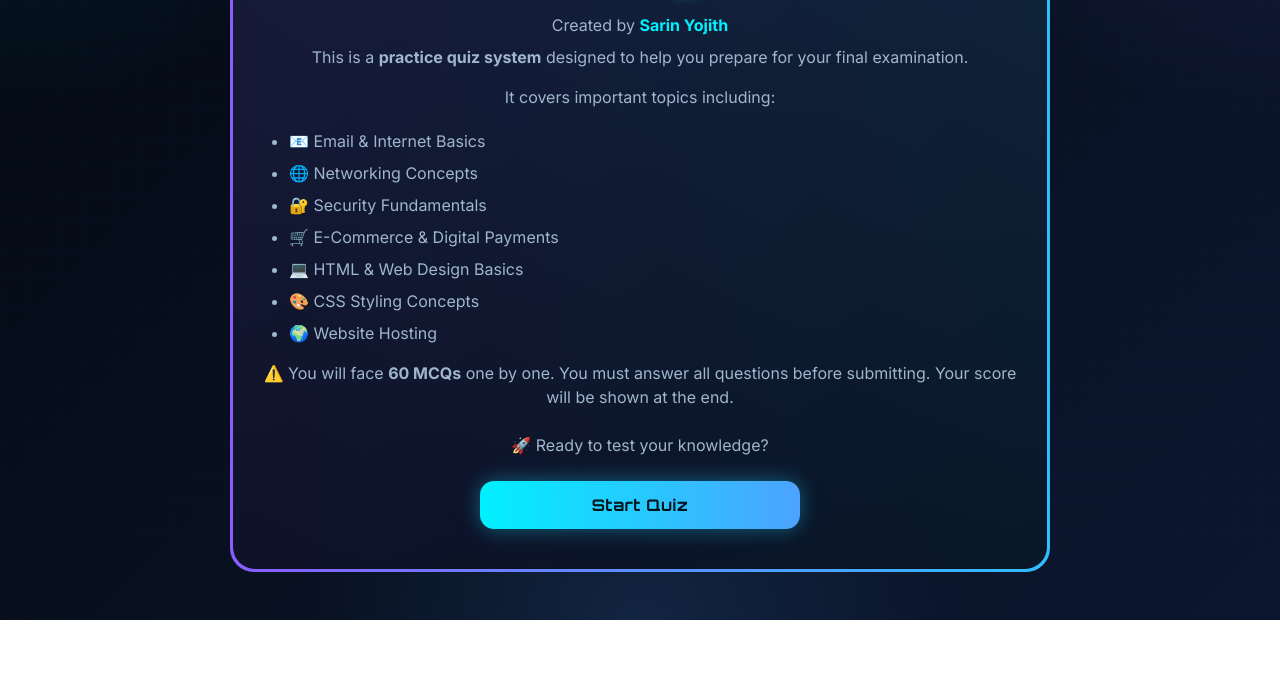
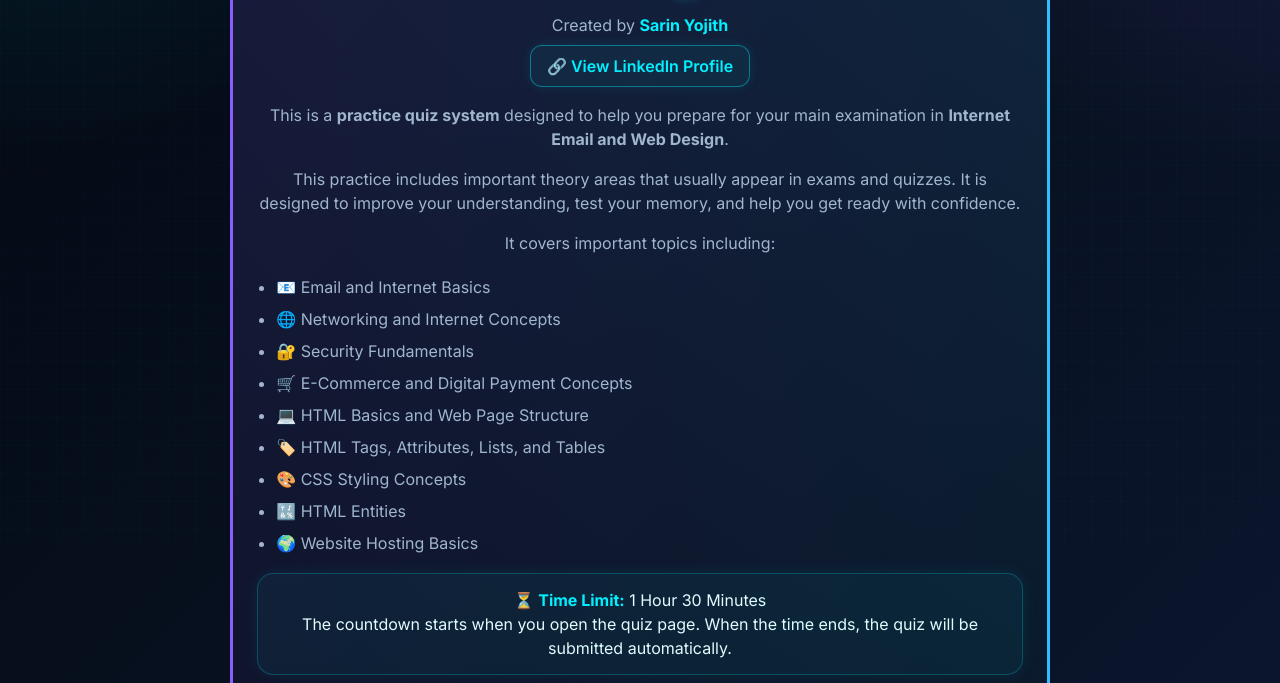
Before and after one commit to Sarin-Yojith/internet-email-web-design-quiz, a plain HTML site: page index.html in a window 1280 px wide. Shown: the part 269-952 px from the top of the page. Before the commit the page ends 889 px from the top, so only its background shows below. Drawn offline with nearby package versions, Linux system fonts and the light colour scheme.

Commit message:
Update quiz instructions and styling in index.html

```diff
--- a/index.html
+++ b/index.html
@@ -6,13 +6,13 @@
   <title>Internet Email and Web Design Quiz</title>
 
   <link rel="preconnect" href="https://fonts.googleapis.com">
+  <link rel="preconnect" href="https://fonts.gstatic.com" crossorigin>
   <link href="https://fonts.googleapis.com/css2?family=Orbitron:wght@500;700;800&family=Inter:wght@400;500;600;700&display=swap" rel="stylesheet">
 
   <link href="https://cdn.jsdelivr.net/npm/bootstrap@5.3.3/dist/css/bootstrap.min.css" rel="stylesheet">
   <link rel="stylesheet" href="css/style.css">
 
   <style>
-    /* Neon animated border */
     .neon-border-box {
       position: relative;
       border-radius: 24px;
@@ -37,10 +37,59 @@
       text-align: left;
       margin-top: 20px;
       color: #9fb6cc;
+      padding-left: 1.2rem;
     }
 
     .feature-list li {
       margin-bottom: 8px;
+    }
+
+    .timer-note {
+      margin-top: 18px;
+      padding: 14px 16px;
+      border-radius: 16px;
+      border: 1px solid rgba(0, 240, 255, 0.22);
+      background: rgba(0, 240, 255, 0.05);
+      color: #dffcff;
+      box-shadow: 0 0 16px rgba(0, 240, 255, 0.08);
+    }
+
+    .timer-note strong {
+      color: #00f0ff;
+    }
+
+    .linkedin-link {
+      display: inline-block;
+      padding: 8px 16px;
+      border-radius: 12px;
+      text-decoration: none;
+      color: #00f0ff;
+      border: 1px solid rgba(0, 240, 255, 0.4);
+      background: rgba(0, 240, 255, 0.05);
+      font-weight: 600;
+      transition: 0.3s ease;
+      box-shadow: 0 0 12px rgba(0, 240, 255, 0.1);
+    }
+
+    .linkedin-link:hover {
+      color: #ffffff;
+      background: rgba(0, 240, 255, 0.15);
+      box-shadow: 0 0 20px rgba(0, 240, 255, 0.25);
+      transform: translateY(-2px);
+    }
+
+    @media (max-width: 576px) {
+      .neon-inner {
+        padding: 28px 16px;
+      }
+
+      .feature-list {
+        font-size: 14px;
+      }
+
+      .timer-note {
+        font-size: 14px;
+      }
     }
   </style>
 </head>
@@ -50,7 +99,6 @@
 
   <main class="landing-page">
     <div class="container py-5">
-
       <div class="neon-border-box mx-auto" style="max-width: 820px;">
         <div class="neon-inner text-center">
 
@@ -62,8 +110,20 @@
             Created by <span class="highlight-text">Sarin Yojith</span>
           </p>
 
+          <p class="mb-3">
+            <a href="https://linkedin.com/in/sarin-yojith-6b224535b" target="_blank" class="linkedin-link">
+              🔗 View LinkedIn Profile
+            </a>
+          </p>
+
           <p class="hero-text mb-3">
-            This is a <strong>practice quiz system</strong> designed to help you prepare for your final examination.
+            This is a <strong>practice quiz system</strong> designed to help you prepare for your main examination in
+            <strong>Internet Email and Web Design</strong>.
+          </p>
+
+          <p class="hero-text mb-3">
+            This practice includes important theory areas that usually appear in exams and quizzes. It is designed to
+            improve your understanding, test your memory, and help you get ready with confidence.
           </p>
 
           <p class="hero-text mb-3">
@@ -71,23 +131,29 @@
           </p>
 
           <ul class="feature-list">
-            <li>📧 Email & Internet Basics</li>
-            <li>🌐 Networking Concepts</li>
+            <li>📧 Email and Internet Basics</li>
+            <li>🌐 Networking and Internet Concepts</li>
             <li>🔐 Security Fundamentals</li>
-            <li>🛒 E-Commerce & Digital Payments</li>
-            <li>💻 HTML & Web Design Basics</li>
+            <li>🛒 E-Commerce and Digital Payment Concepts</li>
+            <li>💻 HTML Basics and Web Page Structure</li>
+            <li>🏷️ HTML Tags, Attributes, Lists, and Tables</li>
             <li>🎨 CSS Styling Concepts</li>
-            <li>🌍 Website Hosting</li>
+            <li>🔣 HTML Entities</li>
+            <li>🌍 Website Hosting Basics</li>
           </ul>
 
-          <p class="hero-text mt-3 mb-4">
-            ⚠️ You will face <strong>60 MCQs</strong> one by one.
-            You must answer all questions before submitting.
-            Your score will be shown at the end.
+          <div class="timer-note">
+            ⏳ <strong>Time Limit:</strong> 1 Hour 30 Minutes <br>
+            The countdown starts when you open the quiz page. When the time ends, the quiz will be submitted automatically.
+          </div>
+
+          <p class="hero-text mt-4 mb-3">
+            ⚠️ You will face <strong>60 MCQs</strong> one by one. You must answer all questions before submitting.
+            Your final marks and percentage will be shown at the end.
           </p>
 
           <p class="hero-text mb-4">
-            🚀 Ready to test your knowledge?
+            🚀 Ready to test your knowledge and prepare for your exam?
           </p>
 
           <div class="d-grid gap-3 col-12 col-sm-8 col-md-5 mx-auto">
@@ -96,7 +162,6 @@
 
         </div>
       </div>
-
     </div>
   </main>
 </body>
```
